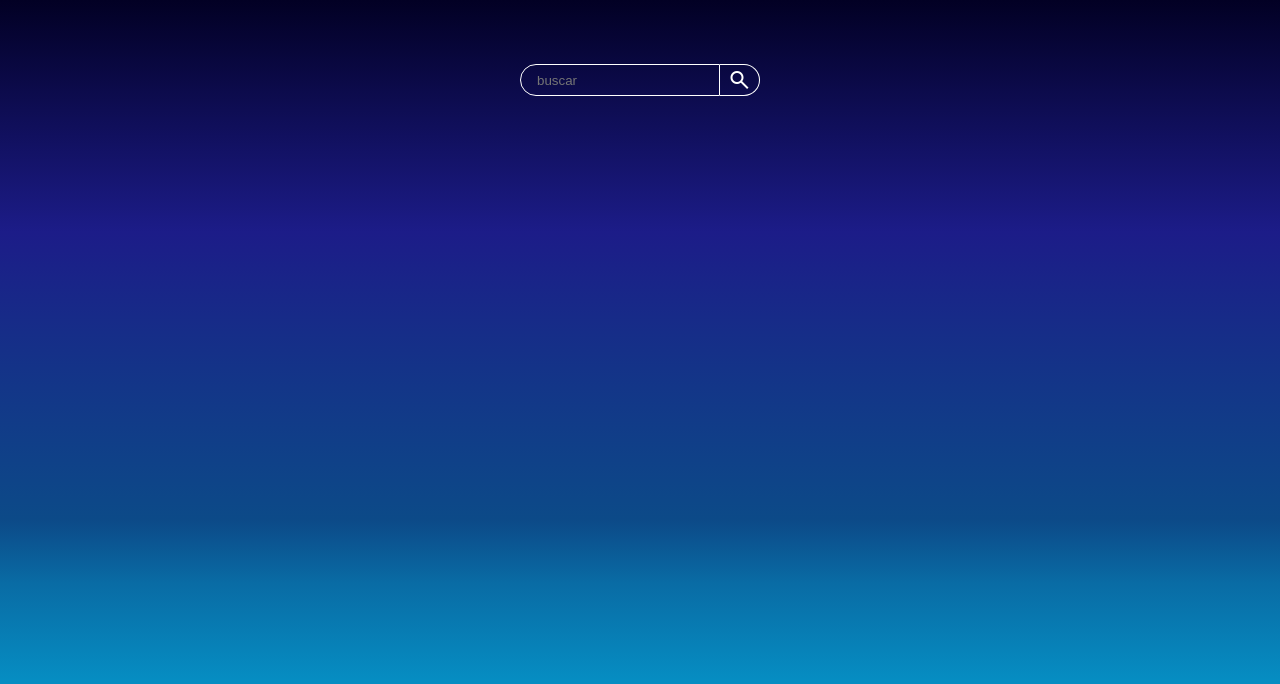
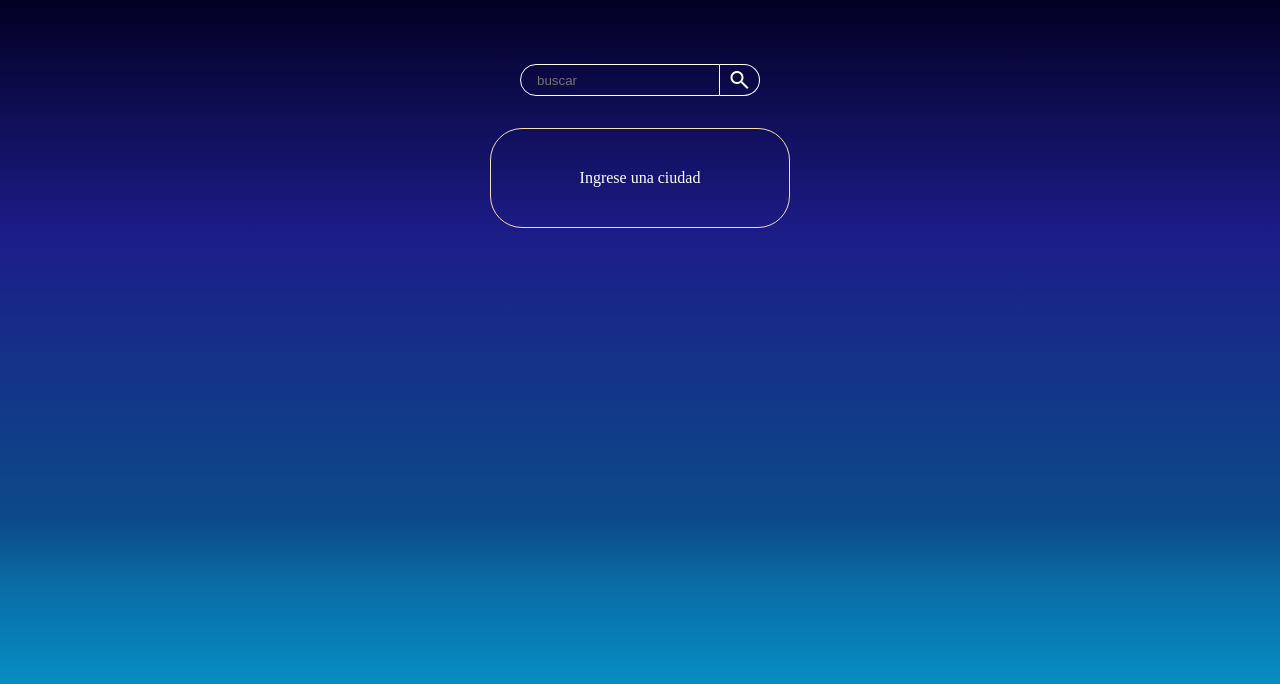
Before and after one commit to Juanma7882/clima, a website built with Vite: page index.html in a window 1280 px wide. Built offline with nearby package versions, Linux system fonts and the light colour scheme.

Commit message:
add session storage

```diff
--- a/src/js/main.js
+++ b/src/js/main.js
@@ -124,6 +124,7 @@
 const init = async () => {
     try {
 
+
         inputTxt.addEventListener("input", () => Validar(inputTxt.value));
 
         buttonSearch.addEventListener("click", (event) => {
@@ -136,4 +137,12 @@
 
 };
 
+document.addEventListener("DOMContentLoaded", function () {
+    if (!sessionStorage.getItem("visitado")) {
+        modal.classList.remove("none")
+        modal__texto.textContent = "Ingrese una ciudad";
+        sessionStorage.setItem("visitado", "true");
+    }
+});
+
 init();
```
